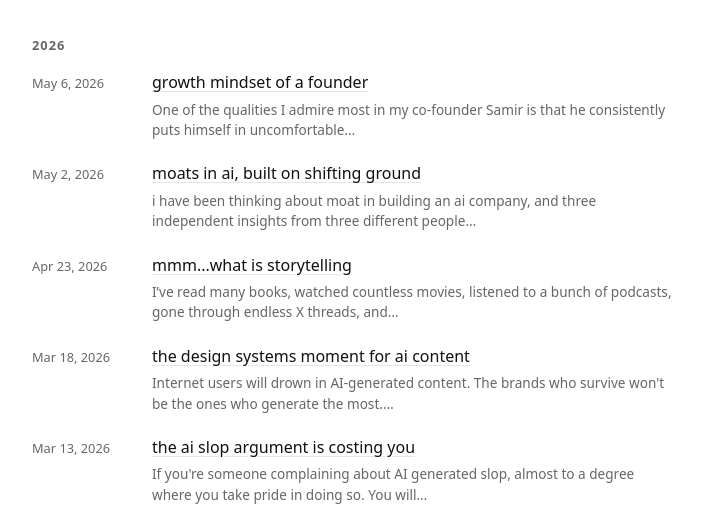
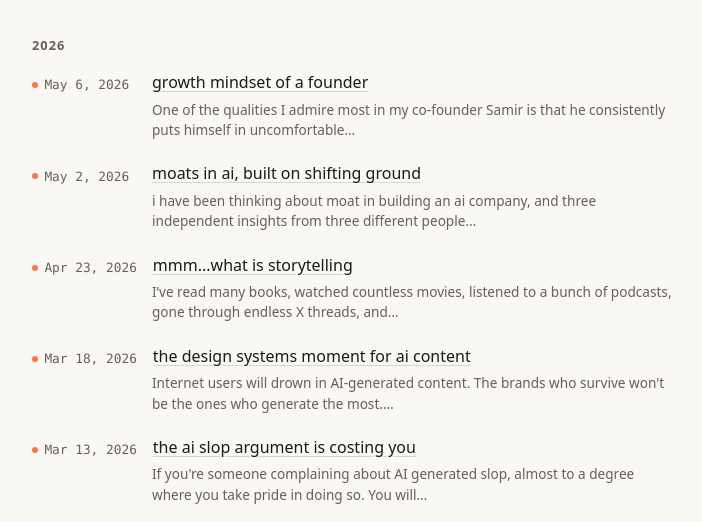
Before and after one commit to heysheevcharan/fountainhead-blog, an Astro site: page /blog in a window 1280 px wide. Shown: the part 208-730 px from the top of the page, without its empty margins (288-990 px from the left). Built offline with nearby package versions, Linux system fonts and the light colour scheme; Astro itself is replaced by a stand-in of ours.

Commit message:
feat: personality CSS — warm palette, highlighter marks, monumental quotes, asterism, log dates, orange accent (#FF3C00)

```diff
--- a/src/pages/blog/[...slug].astro
+++ b/src/pages/blog/[...slug].astro
@@ -73,7 +73,7 @@ const olderPost = currentIndex < allPosts.length - 1 ? allPosts[currentIndex + 1
     <header style="margin-bottom: 3.5rem;">
       <h1 style="margin-bottom: 1.25rem;">{post.data.title}</h1>
       <div style="display: flex; gap: 1rem; align-items: center; flex-wrap: wrap;">
-        <time datetime={post.data.pubDate.toISOString()} class="text-muted">
+        <time datetime={post.data.pubDate.toISOString()} class="log-date">
           {formatDate(post.data.pubDate)}
         </time>
         <span class="text-muted">·</span>
--- a/src/pages/blog/index.astro
+++ b/src/pages/blog/index.astro
@@ -45,7 +45,7 @@ function truncate(text: string, maxChars = 120): string {
         {grouped[year].map((post) => (
           <li class="blog-index-item">
             <div class="blog-index-row">
-              <span class="text-muted blog-index-date">
+              <span class="log-date blog-index-date">
                 {formatDate(post.data.pubDate)}
               </span>
               <a href={`/blog/${post.id}`} class="blog-index-title">{post.data.title}</a>
--- a/src/pages/index.astro
+++ b/src/pages/index.astro
@@ -51,7 +51,7 @@ function formatDate(date: Date) {
       <ul class="post-list">
         {posts.map((post) => (
           <li class="post-list-item">
-            <span class="text-muted post-list-date">
+            <span class="log-date post-list-date">
               {formatDate(post.data.pubDate)}
             </span>
             <a href={`/blog/${post.id}`} class="post-list-link">
--- a/src/styles/global.css
+++ b/src/styles/global.css
@@ -4,32 +4,36 @@
 :root {
   --font-sans: system-ui, -apple-system, BlinkMacSystemFont, 'Segoe UI', sans-serif;
   --font-mono: 'SFMono-Regular', Consolas, 'Liberation Mono', Menlo, monospace;
+  --font-serif: Georgia, 'Times New Roman', serif;
 
-  /* Light */
-  --bg: #ffffff;
-  --bg-subtle: #f5f5f5;
-  --text: #111111;
-  --text-muted: #666666;
-  --border: #e5e5e5;
-  --link: #111111;
+  /* Light — aged paper */
+  --bg: #faf8f5;
+  --bg-subtle: #f0ede8;
+  --text: #1a1a1a;
+  --text-muted: #666055;
+  --border: #d8d4ce;
+  --link: #1a1a1a;
   --link-hover: #555555;
-  --code-bg: #f0f0f0;
-  --selection-bg: #111111;
-  --selection-text: #ffffff;
+  --code-bg: #edeae4;
+  --selection-bg: #1a1a1a;
+  --selection-text: #faf8f5;
+  --accent: #FF3C00;
 }
 
 @media (prefers-color-scheme: dark) {
   :root {
-    --bg: #0f0f0f;
-    --bg-subtle: #1a1a1a;
-    --text: #e8e8e8;
-    --text-muted: #888888;
-    --border: #2a2a2a;
-    --link: #e8e8e8;
-    --link-hover: #aaaaaa;
-    --code-bg: #1e1e1e;
-    --selection-bg: #e8e8e8;
-    --selection-text: #0f0f0f;
+    /* Dark — warm charcoal */
+    --bg: #141210;
+    --bg-subtle: #1f1c19;
+    --text: #e6e2dc;
+    --text-muted: #8a857e;
+    --border: #2e2a25;
+    --link: #e6e2dc;
+    --link-hover: #b8b2a9;
+    --code-bg: #25221e;
+    --selection-bg: #e6e2dc;
+    --selection-text: #141210;
+    --accent: #FF3C00;
   }
 }
 
@@ -181,18 +185,51 @@ nav a[aria-current="page"] {
   margin-bottom: 0.35rem;
 }
 
+/* Monumental blockquotes */
 .prose blockquote {
-  border-left: 3px solid var(--border);
-  padding-left: 1rem;
-  margin: 1.5rem 0;
+  border-left: 4px solid var(--accent);
+  padding: 0.5rem 0 0.5rem 1.5rem;
+  margin: 2rem -0.5rem;
   color: var(--text-muted);
+  font-family: var(--font-serif);
+  font-size: 1.05rem;
   font-style: italic;
+  line-height: 1.6;
 }
 
+.prose blockquote p:last-child {
+  margin-bottom: 0;
+}
+
+/* Page break asterism */
 .prose hr {
   border: none;
-  border-top: 1px solid var(--border);
-  margin: 2.5rem 0;
+  margin: 3rem 0;
+  text-align: center;
+  position: relative;
+  height: 1.5rem;
+}
+
+.prose hr::after {
+  content: "⁂";
+  font-size: 1.25rem;
+  color: var(--text-muted);
+  opacity: 0.5;
+}
+
+/* Highlighter marks */
+.prose mark,
+mark {
+  background: linear-gradient(
+    180deg,
+    transparent 55%,
+    color-mix(in srgb, var(--accent) 25%, transparent) 55%,
+    color-mix(in srgb, var(--accent) 25%, transparent) 95%,
+    transparent 95%
+  );
+  color: inherit;
+  padding: 0 0.15em;
+  border-radius: 2px;
 }
 
 /* Inline code */
@@ -309,6 +346,7 @@ nav a[aria-current="page"] {
   font-size: 0.8rem;
   font-variant-numeric: tabular-nums;
   min-width: 6.5rem;
+  font-family: var(--font-mono);
 }
 
 .post-list-link {
@@ -365,6 +403,43 @@ nav a[aria-current="page"] {
   }
 }
 
+/* =============================================
+   PS whisper
+   ============================================= */
+.ps-note {
+  font-size: 0.9rem;
+  font-style: italic;
+  color: var(--text-muted);
+  border-left: 2px solid var(--border);
+  padding-left: 1rem;
+  margin-top: 2rem;
+}
+
+/* =============================================
+   Log entry dates
+   ============================================= */
+.log-date {
+  font-family: var(--font-mono);
+  font-size: 0.8rem;
+  color: var(--text-muted);
+  display: inline-flex;
+  align-items: center;
+  gap: 0.4rem;
+}
+
+.log-date::before {
+  content: "";
+  display: inline-block;
+  width: 6px;
+  height: 6px;
+  border-radius: 50%;
+  background: var(--accent);
+  opacity: 0.7;
+}
+
+/* =============================================
+   Accessibility
+   ============================================= */
 .sr-only {
   position: absolute;
   width: 1px;
```
